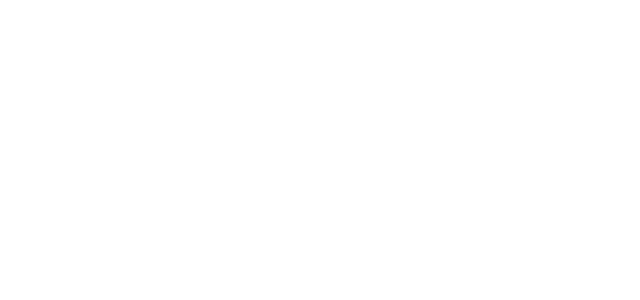
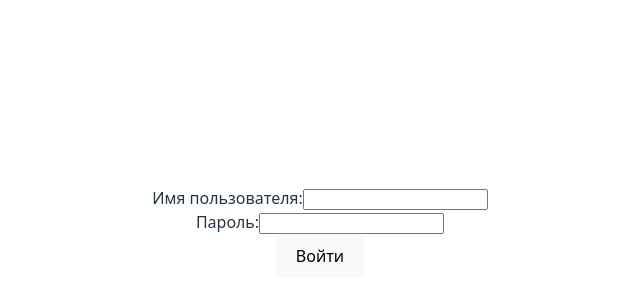
Before and after one commit to feather-tail/frontend-project-12, a React (Vite) app in the folder frontend/: page /login in a window 1280 px wide. Before the commit this address had no page. Shown: the part 168-468 px from the top of the page, without its empty margins (320-960 px from the left). Built offline with nearby package versions, Linux system fonts and the light colour scheme.

Commit message:
add LoginForm and Page 404

```diff
--- a/frontend/src/404.jsx
+++ /dev/null
@@ -1,12 +0,0 @@
-import { loremIpsum } from 'lorem-ipsum';
-
-const BuildPage = (index) => (
-  <>
-    <h3>Page {index}</h3>
-    <div>
-      Page {index} content: { loremIpsum({ count: 5 })}
-    </div>
-  </>
-);
-
-export const PageOne = () => BuildPage(1);
--- a/frontend/src/App.jsx
+++ b/frontend/src/App.jsx
@@ -1,13 +1,14 @@
-import { useState } from 'react'
-import './App.css'
-import { PageOne } from './404.jsx';
+import './App.css';
+import { Page404 } from './Page404.jsx';
+import { PageLogin } from './PageLogin.jsx';
 import { BrowserRouter, Routes, Route } from 'react-router-dom';
 
 function App() {
   return (
     <BrowserRouter>
       <Routes>
-        <Route path="one" element={<PageOne />} />
+        <Route path='*' element={<Page404 />} />
+        <Route path='login' element={<PageLogin />} />
       </Routes>
     </BrowserRouter>
   );
--- /dev/null
+++ b/frontend/src/Page404.jsx
@@ -0,0 +1,8 @@
+const BuildPage = (index) => (
+  <>
+    <h3>Page {index}</h3>
+    <div>Ошибка 404. Страница не существует</div>
+  </>
+);
+
+export const Page404 = () => BuildPage(1);
--- /dev/null
+++ b/frontend/src/PageLogin.jsx
@@ -0,0 +1,47 @@
+import React from 'react';
+import { Formik, Form, Field, ErrorMessage } from 'formik';
+import * as Yup from 'yup';
+
+const LoginForm = () => (
+  <Formik
+    initialValues={{ username: '', password: '' }}
+    validationSchema={Yup.object().shape({
+      username: Yup.string().required('Обязательное поле'),
+      password: Yup.string().required('Обязательное поле'),
+    })}
+    onSubmit={(values, { setSubmitting }) => {
+      console.log('Данные формы:', values);
+      setSubmitting(false);
+    }}
+  >
+    {({ isSubmitting }) => (
+      <Form>
+        <div className='form-group'>
+          <label htmlFor='username'>Имя пользователя:</label>
+          <Field
+            type='text'
+            name='username'
+            id='username'
+            className='form-control'
+          />
+          <ErrorMessage name='username' component='div' className='error' />
+        </div>
+        <div className='form-group'>
+          <label htmlFor='password'>Пароль:</label>
+          <Field
+            type='password'
+            name='password'
+            id='password'
+            className='form-control'
+          />
+          <ErrorMessage name='password' component='div' className='error' />
+        </div>
+        <button type='submit' disabled={isSubmitting}>
+          Войти
+        </button>
+      </Form>
+    )}
+  </Formik>
+);
+
+export { LoginForm as PageLogin };
--- a/package.json
+++ b/package.json
@@ -21,7 +21,9 @@
   "homepage": "https://github.com/feather-tail/frontend-project-12#readme",
   "dependencies": {
     "@hexlet/chat-server": "^2.0.4",
+    "formik": "^2.4.6",
     "lorem-ipsum": "^2.0.8",
-    "react-router-dom": "^7.3.0"
+    "react-router-dom": "^7.3.0",
+    "yup": "^1.6.1"
   }
 }
```
Also changed, not shown: 1 other file (tests, documents, lock files or other folders).
